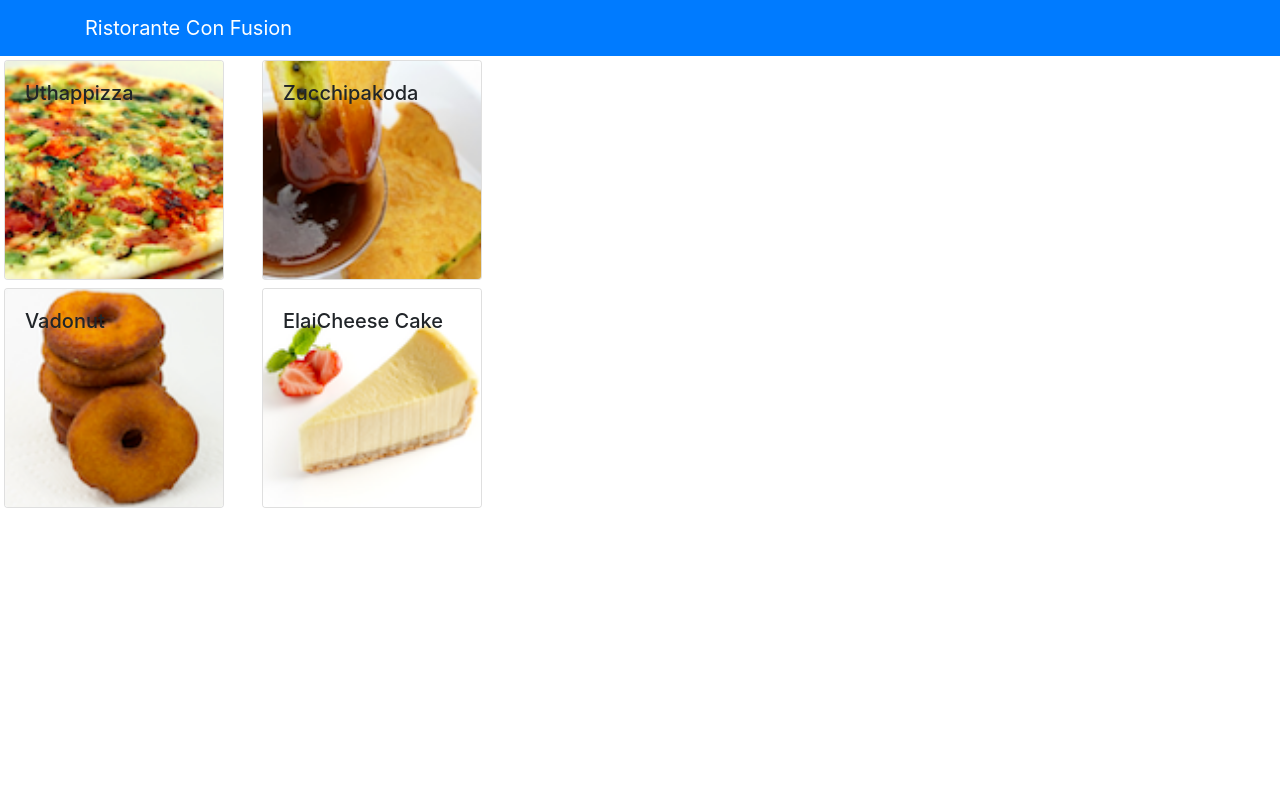
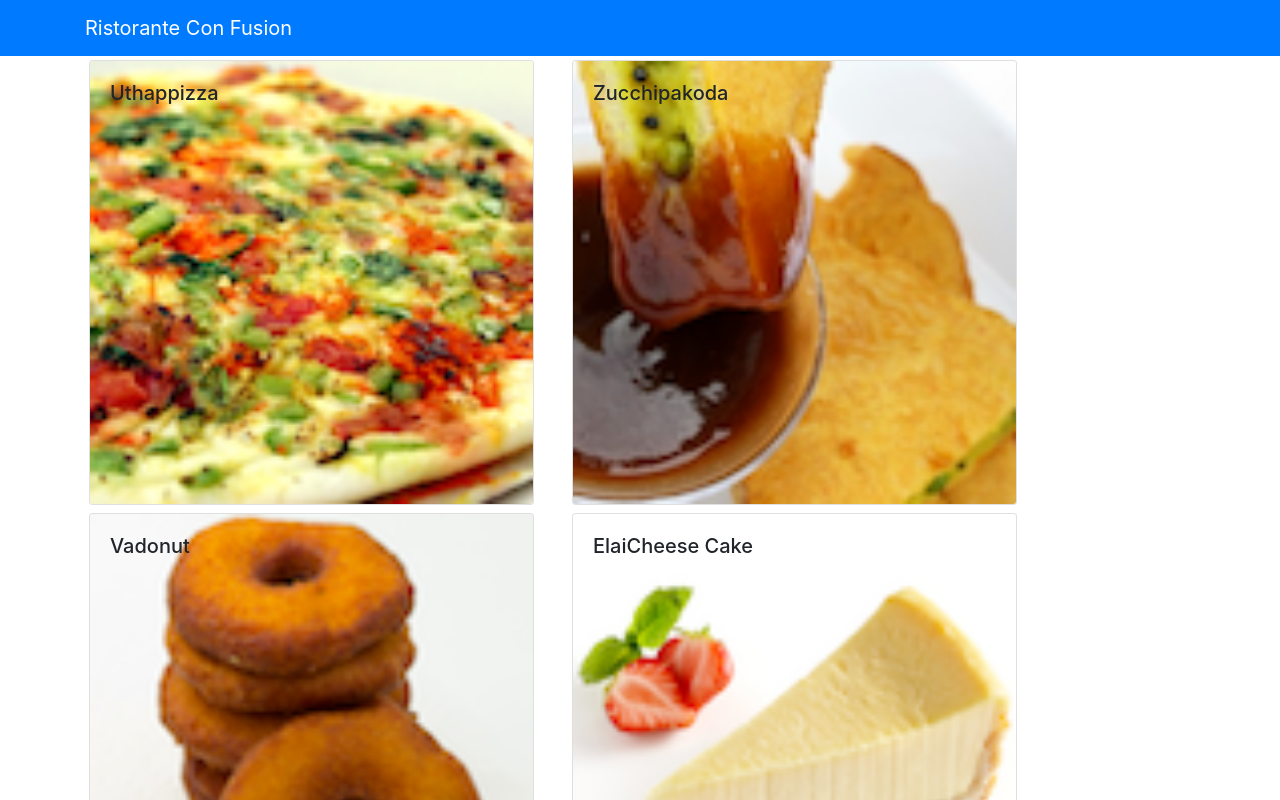
Before and after one commit to MattEastman/React_setup, a React (Create React App) app: page / in a window 1280 px wide. Shown: the top 800 px of the page. Built offline with nearby package versions, Linux system fonts and the light colour scheme.

Commit message:
Functional Components

```diff
--- a/src/components/DishDetailComponent.js
+++ b/src/components/DishDetailComponent.js
@@ -1,5 +1,5 @@
 import React, { Component } from 'react';
-import { Card,CardImg,CardTitle,CardText,CardBody} from 'reactstrap';
+import { Card,CardImg,CardImgOverlay,CardTitle,CardText,CardBody} from 'reactstrap';
 import {DISHES} from '../shared/dishes';
 
 class DishDetail extends Component{
--- a/src/components/MenuComponent.js
+++ b/src/components/MenuComponent.js
@@ -1,51 +1,36 @@
-import React, { Component } from 'react';
-import { Card, CardImg, CardImgOverlay, CardText, CardBody, CardTitle } from 'reactstrap';
+import React from 'react';
+import { Card, CardImg, CardImgOverlay,
+    CardTitle } from 'reactstrap';
 
-
-
-class Menu extends Component {
-
-    constructor(props) {
-        super(props);
-         this.state = {
-            selectedComments:null
-        }
-    }
-
-
-
-
-    render() {
-        const menu = this.props.dishes.map((dish) => {
+    function RenderMenuItem ({dish, onClick}) {
         return (
-              <div key={dish.id} className="col-12 col-md-5 m-1">
-                <Card key={dish.id}
-                        onClick={() => this.props.onClick(dish.id)}>
+            <Card
+                onClick={() => onClick(dish.id)}>
                 <CardImg width="100%" src={dish.image} alt={dish.name} />
                 <CardImgOverlay>
                     <CardTitle>{dish.name}</CardTitle>
                 </CardImgOverlay>
             </Card>
+        );
+    }
+
+    const Menu = (props) => {
+
+        const menu = props.dishes.map((dish) => {
+            return (
+                <div className="col-12 col-md-5 m-1"  key={dish.id}>
+                    <RenderMenuItem dish={dish} onClick={props.onClick} />
                 </div>
             );
         });
 
-
         return (
-            <div className="row container">
+            <div className="container">
                 <div className="row">
                     {menu}
                 </div>
-              <div className="row">
-
-
-
             </div>
-          </div>
-
-
         );
-    }
     }
 
 export default Menu;
```
Lines whose indentation alone changed are shown as unchanged.
